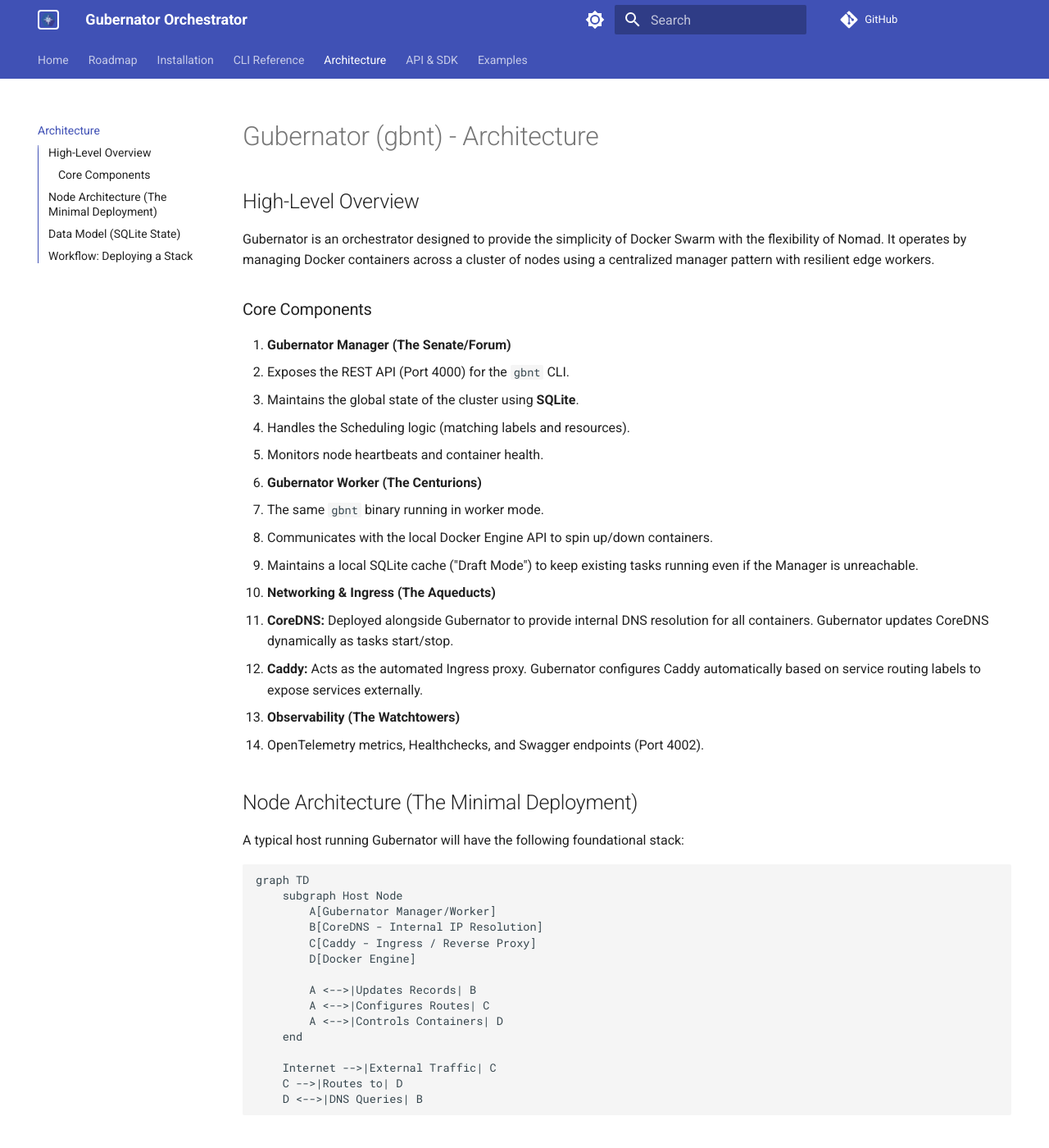
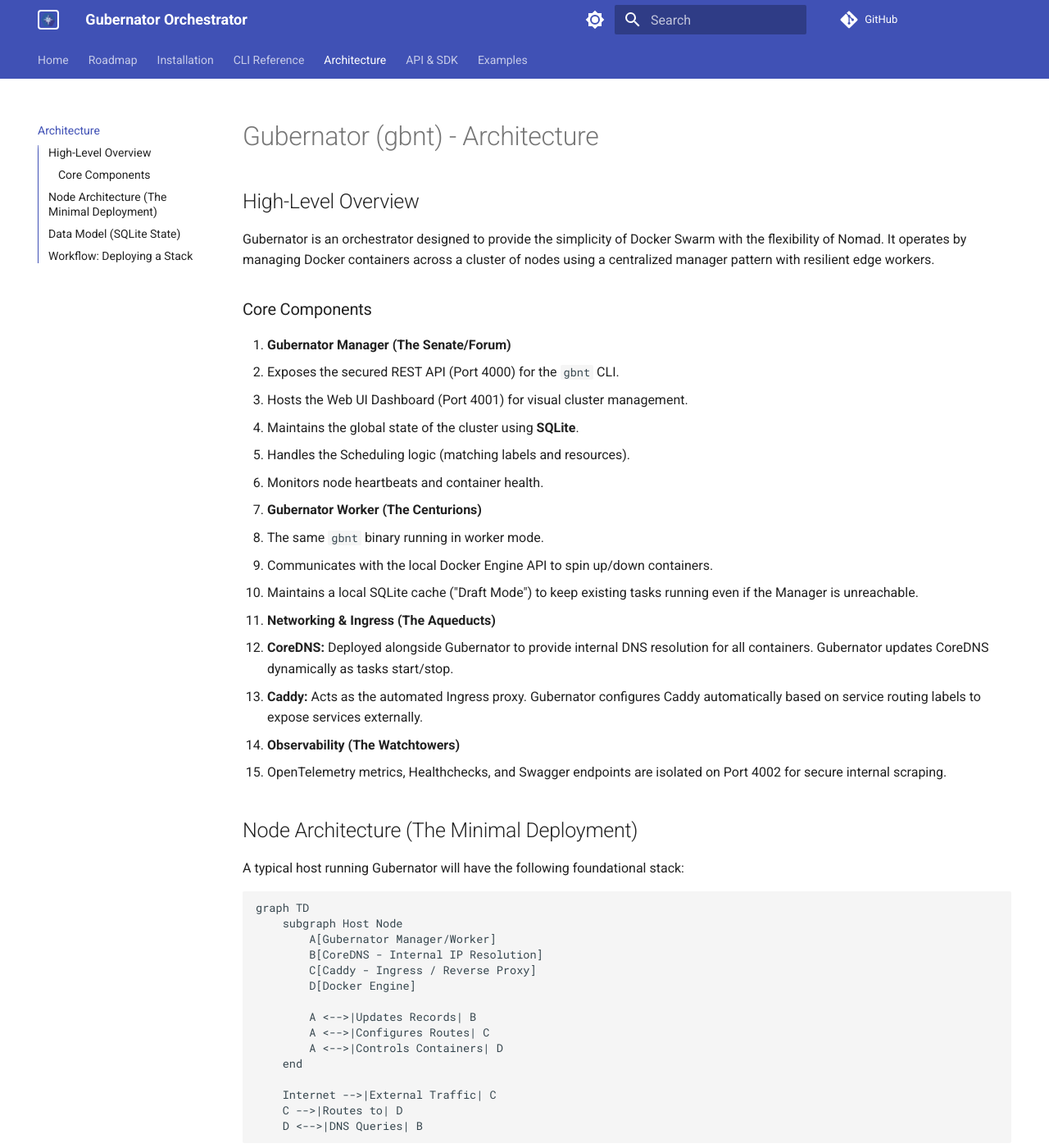
Before and after one commit to mario-ezquerro/gubernator, an MkDocs documentation site: the page built from docs/architecture.md, in a window 1280 px wide and 1400 px high. Shown: the whole window at 82% size. Built offline with MkDocs 1.6.1 and Material for MkDocs 9.7.7, drawn with Linux system fonts in a browser that asks for light colours; comment, search, counter and statistics services are not loaded; some of the changed text lies outside the part shown.

Commit message:
docs: update architecture and agents docs with new port mapping and security features

```diff
--- a/docs/architecture.md
+++ b/docs/architecture.md
@@ -7,7 +7,8 @@ Gubernator is an orchestrator designed to provide the simplicity of Docker Swarm
 ### Core Components
 
 1. **Gubernator Manager (The Senate/Forum)**
-   - Exposes the REST API (Port 4000) for the `gbnt` CLI.
+   - Exposes the secured REST API (Port 4000) for the `gbnt` CLI.
+   - Hosts the Web UI Dashboard (Port 4001) for visual cluster management.
    - Maintains the global state of the cluster using **SQLite**.
    - Handles the Scheduling logic (matching labels and resources).
    - Monitors node heartbeats and container health.
@@ -22,7 +23,7 @@ Gubernator is an orchestrator designed to provide the simplicity of Docker Swarm
    - **Caddy:** Acts as the automated Ingress proxy. Gubernator configures Caddy automatically based on service routing labels to expose services externally.
 
 4. **Observability (The Watchtowers)**
-   - OpenTelemetry metrics, Healthchecks, and Swagger endpoints (Port 4002).
+   - OpenTelemetry metrics, Healthchecks, and Swagger endpoints are isolated on Port 4002 for secure internal scraping.
 
 ## Node Architecture (The Minimal Deployment)
 
@@ -58,7 +59,7 @@ The state is stored centrally in SQLite on the Manager, with tables mapping out
 ## Workflow: Deploying a Stack
 
 1. **CLI Execution:** User runs `gbnt stack deploy -c compose.yml my_stack`.
-2. **API Reception:** Manager receives the Compose file via REST API (Port 4000).
+2. **API Reception:** Manager receives the Compose file via the secured REST API (Port 4000).
 3. **Parsing:** Manager parses the Compose file into Services.
 4. **Scheduling:** Manager matches service constraints (e.g., `gbnt.node.gpu=nvidia`) against Node labels.
 5. **Task Creation:** Tasks are written to the SQLite DB and assigned to specific Node IDs.
```
Also changed, not shown: AGENTS.md (+14 -8 lines), architecture.md (+4 -3 lines), 1 other file.
